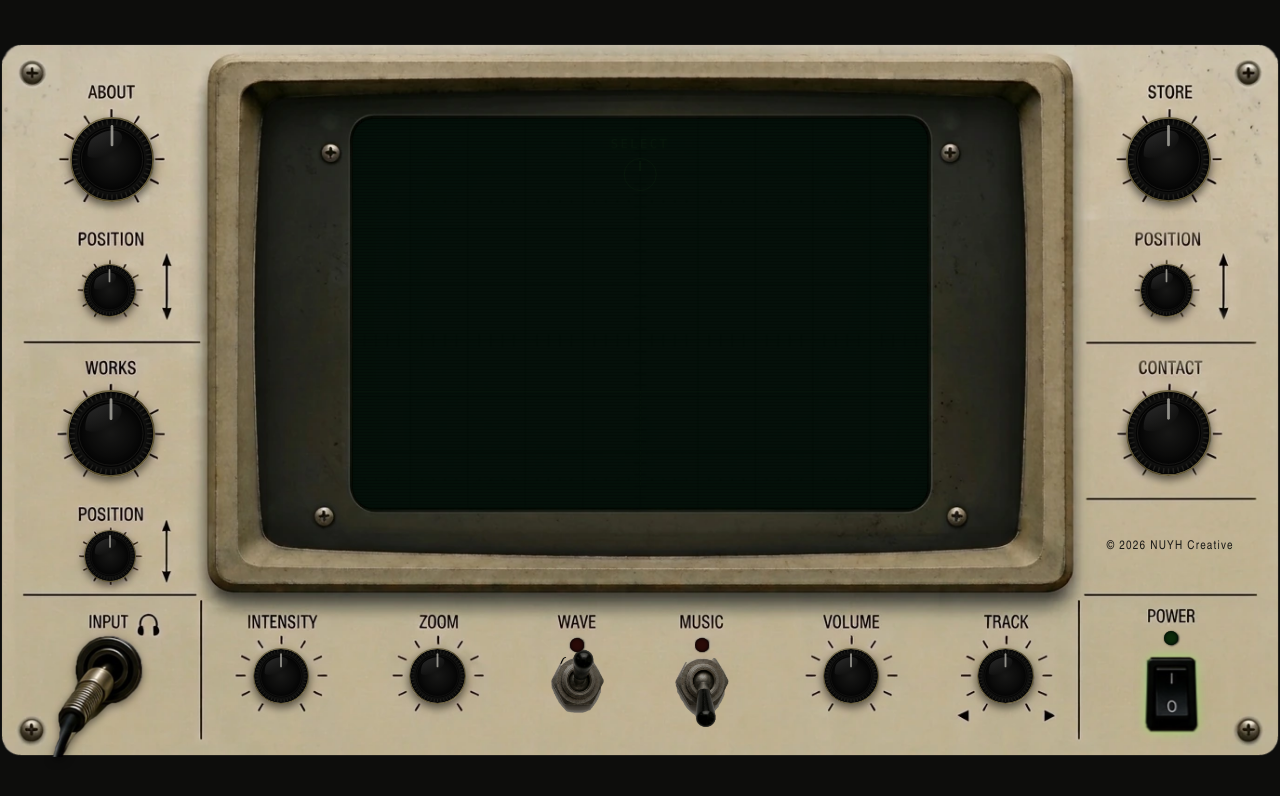
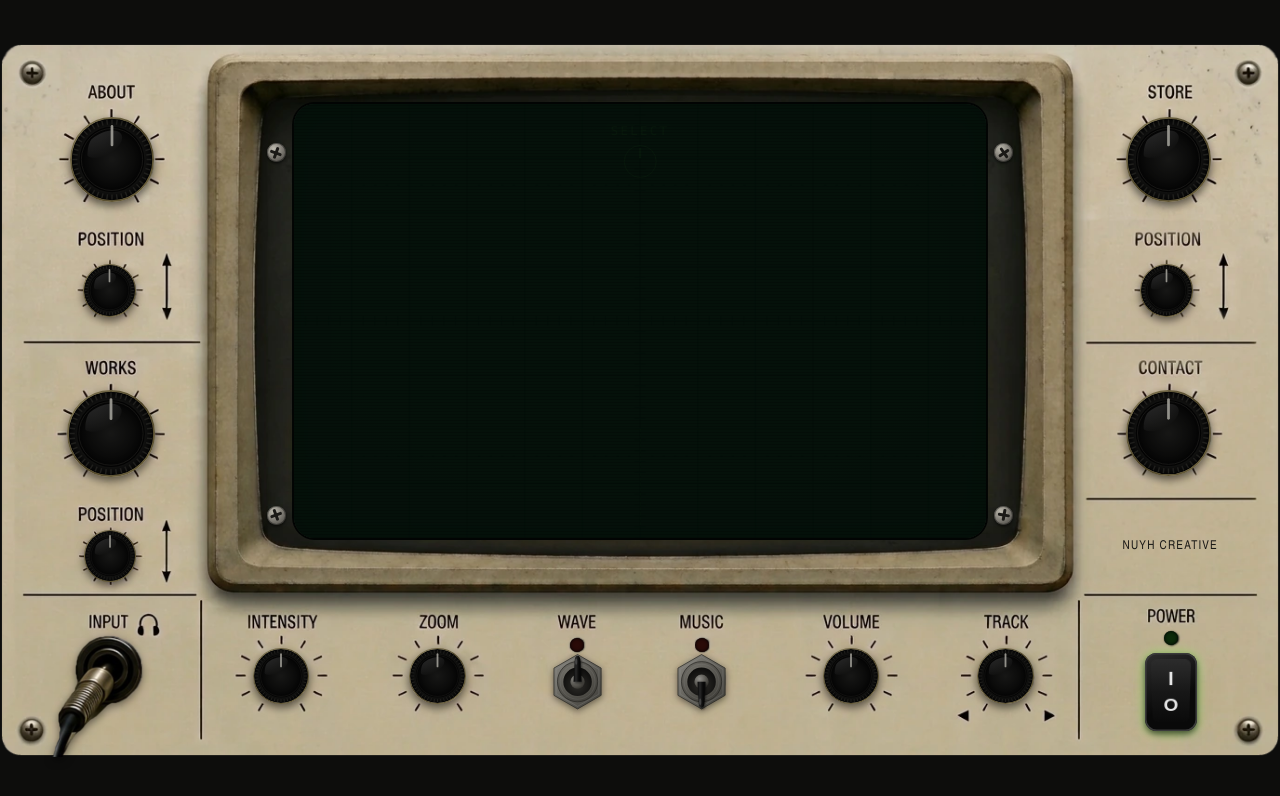
Before and after one commit to NUYH-music/nuyhcreative_site, a plain HTML site: page index.html in a window 1280 px wide. Drawn offline with Linux system fonts and the light colour scheme.

Commit message:
Add files via upload

```diff
--- a/index.html
+++ b/index.html
@@ -24,18 +24,20 @@ a{color:inherit;text-underline-offset:.2em}
 .k.d .r{transition:none}
 .k:focus-visible,.t:focus-visible,.p:focus-visible{outline:2px solid #7dff4a}
 /* toggles / power */
-.t,.p{z-index:3;padding:0;border:0;background:none;cursor:pointer}
-.t img,.p img{width:100%;height:100%;display:block;pointer-events:none;object-fit:contain;transition:transform .15s}
+.t,.p{z-index:3;padding:0;border:0;background:none;cursor:pointer;-webkit-tap-highlight-color:transparent}
 .t{filter:drop-shadow(0 .2cqw .3cqw rgba(0,0,0,.5))}
-.t img{position:absolute;inset:0;transition:opacity .12s ease-out}
-.t .o{opacity:0}
-.t:not(.on) .u{opacity:0}
-.t:not(.on) .o{opacity:1}
-.t:active{transform:scale(.97)}
-.p:not(.on) img{transform:perspective(160px) rotateX(14deg);filter:brightness(.8)}
+.t svg{display:block;width:100%;height:100%;pointer-events:none}
+.lv{transform-box:view-box;transform-origin:50px 52px;transition:transform .16s cubic-bezier(.3,1.3,.5,1)}
+.t:not(.on) .lv{transform:scaleY(-1)} /* lever up = ON, down = OFF */
+/* power: housing is fixed, only the rocker face tilts */
+.p{perspective:140px;border-radius:.9cqw;padding:.55cqw;background:linear-gradient(150deg,#2e2e2e,#090909 60%);box-shadow:inset 0 0 0 .12cqw #3a3a3a,0 .25cqw .5cqw rgba(0,0,0,.6)}
+.pf{display:flex;flex-direction:column;justify-content:space-between;align-items:center;width:100%;height:100%;padding:.7cqw 0;border-radius:.45cqw;color:#e6e6e6;font:600 1.5cqw/1 Arial,Helvetica,sans-serif;pointer-events:none;transition:transform .14s ease-out,background .14s;transform:rotateX(-13deg);background:linear-gradient(180deg,#2c2c2c,#171717 50%,#0a0a0a)}
+.p.on .pf{transform:rotateX(13deg);background:linear-gradient(180deg,#0a0a0a,#171717 50%,#2c2c2c)}
+.pf b{font-weight:600}
 .w:not(.on) .p{animation:hint 2.2s ease-in-out infinite}
 @keyframes hint{50%{filter:drop-shadow(0 0 .8cqw rgba(125,255,74,.9))}}
-.w:not(.on) .k,.w:not(.on) .t{filter:brightness(.6)}
+.w:not(.on) .k{filter:brightness(.6)}
+.w:not(.on) .t{filter:drop-shadow(0 .2cqw .3cqw rgba(0,0,0,.5)) brightness(.6)}
 .led{z-index:3;border-radius:50%;background:#2a0b08;box-shadow:inset 0 0 .3cqw #000;transition:.2s}
 .led.g{background:#0c2a0a}
 .led.r.lit{background:radial-gradient(#ffd9bd,#ff3a1a 55%,#a00);box-shadow:0 0 .9cqw .25cqw rgba(255,60,30,.75)}
@@ -44,27 +46,30 @@ a{color:inherit;text-underline-offset:.2em}
 .jack img{position:absolute;inset:0;width:100%;height:100%}
 .cr{z-index:3;display:flex;align-items:center;justify-content:center;white-space:nowrap;font:500 .95cqw/1 "Arial Narrow","Helvetica Neue",Arial,sans-serif;letter-spacing:.1em;color:#1b1a17;pointer-events:none}
 /* screen */
-.scr{z-index:4;overflow:hidden;border-radius:1.6cqw;color:#7dff4a;font-family:ui-monospace,"SF Mono","Cascadia Mono",Menlo,Consolas,"Apple SD Gothic Neo","Noto Sans KR",monospace;text-shadow:0 0 .5cqw rgba(110,255,60,.75);filter:brightness(calc(.55 + var(--int,.7)*.75))}
+.scr{z-index:4;overflow:hidden;border-radius:1.6cqw;background:radial-gradient(ellipse at 50% 45%,#2b3a2c,#243126 70%,#1d281f);box-shadow:inset 0 0 2.4cqw rgba(0,0,0,.65),0 0 0 .15cqw #020403;color:#7dff4a;font-family:ui-monospace,"SF Mono","Cascadia Mono",Menlo,Consolas,"Apple SD Gothic Neo","Noto Sans KR",monospace;text-shadow:0 0 .5cqw rgba(110,255,60,.75);filter:brightness(calc(.55 + var(--int,.7)*.75))}.gr{position:absolute;inset:0;width:100%;height:100%;display:block}
+.sc{z-index:5;width:1.5cqw;height:1.5cqw;border-radius:50%;background:radial-gradient(circle at 35% 30%,#bdbaae,#74716a 55%,#3a3934);box-shadow:0 .1cqw .25cqw rgba(0,0,0,.7),inset 0 0 0 .08cqw rgba(0,0,0,.4);pointer-events:none}
+.sc::before,.sc::after{content:"";position:absolute;left:50%;top:50%;background:#1b1a17;border-radius:.1cqw;transform:translate(-50%,-50%) rotate(var(--r,0deg))}
+.sc::before{width:64%;height:15%}.sc::after{width:15%;height:64%}
 .scr::before{content:"";position:absolute;inset:0;background:#04100a;opacity:.95;transition:opacity .5s;z-index:5;pointer-events:none}
 .scr::after{content:"";position:absolute;inset:0;z-index:6;pointer-events:none;background:repeating-linear-gradient(0deg,rgba(0,0,0,.2) 0 1px,transparent 1px 3px)}
 .on .scr::before{opacity:0}
 .on .scr{animation:boot .8s ease-out}
 @keyframes boot{0%{filter:brightness(0);transform:scaleY(.02)}30%{filter:brightness(2.4);transform:scaleY(.04)}60%{filter:brightness(1.8);transform:scaleY(1)}100%{transform:none}}
-.sel{position:absolute;left:50%;top:4%;transform:translateX(-50%);text-align:center;font-size:.95cqw;letter-spacing:.2em;opacity:.85}
+.sel{position:absolute;left:50%;top:4%;white-space:nowrap;transform:translateX(-50%);text-align:center;font-size:.95cqw;letter-spacing:.2em;opacity:.85}
 .sk{width:2.6cqw;height:2.6cqw;margin:.3cqw auto 0;border:.1cqw solid currentColor;border-radius:50%;position:relative;transition:transform .2s}
 .sk::after{content:"";position:absolute;left:50%;top:6%;width:.1cqw;height:32%;background:currentColor;transform:translateX(-50%)}
 #info{position:absolute;left:4%;right:4%;top:19%;height:50%;display:flex;flex-direction:column;justify-content:center;align-items:center;text-align:center;gap:.35cqw}
 #info>*{animation:ty .5s steps(20) both}
 @keyframes ty{from{clip-path:inset(0 100% 0 0);opacity:.2}to{clip-path:inset(0 0 0 0);opacity:1}}
-.ti{font-size:4.4cqw;font-weight:700;letter-spacing:.2em;padding-left:.2em}
-.su{font-size:1.25cqw;letter-spacing:.3em}
-.hd{font-size:1.5cqw;letter-spacing:.15em;margin-bottom:.4cqw}
-.ln{font-size:1.4cqw}
+.ti{font-size:5cqw;font-weight:700;letter-spacing:.2em;padding-left:.2em}
+.su{font-size:1.4cqw;letter-spacing:.3em}
+.hd{font-size:1.65cqw;letter-spacing:.15em;margin-bottom:.4cqw}
+.ln{font-size:1.5cqw}
 .hz,.cl,#trk{position:absolute}
-.hz{left:0;right:0;top:70%;border-top:1px solid rgba(110,255,60,.35)}
-.cl{left:50%;top:70%;height:24%;border-left:1px dashed rgba(110,255,60,.35)}
-#cv{position:absolute;left:0;top:71%;width:100%;height:22%}
-#trk{left:0;right:0;bottom:3%;text-align:center;font-size:1.2cqw;letter-spacing:.15em}
+.hz{left:0;right:0;top:75%;border-top:1px solid rgba(110,255,60,.35)}
+.cl{left:50%;top:75%;height:22%;border-left:1px dashed rgba(110,255,60,.35)}
+#cv{position:absolute;left:0;top:76%;width:100%;height:18%}
+#trk{left:0;right:0;bottom:2.5%;text-align:center;font-size:1.2cqw;letter-spacing:.15em}
 /* plain content (mobile portrait / no-JS) + footer */
 .plain{position:absolute;width:1px;height:1px;overflow:hidden;clip:rect(0 0 0 0);white-space:nowrap}
 .hint{display:none;font-size:.85rem;opacity:.7;margin:.6rem 1rem 0;text-align:center}
@@ -74,6 +79,14 @@ footer{font-size:.8rem;opacity:.65;padding:.5rem 1rem;text-align:center}
 </style>
 </head>
 <body>
+<svg width="0" height="0" style="position:absolute" aria-hidden="true"><defs>
+<linearGradient id="gNut" x1="0" y1="0" x2="1" y2="1"><stop offset="0" stop-color="#e6e3d8"/><stop offset=".45" stop-color="#aaa79c"/><stop offset="1" stop-color="#65635b"/></linearGradient>
+<radialGradient id="gRing" cx=".4" cy=".35" r=".8"><stop offset="0" stop-color="#d2cfc3"/><stop offset=".6" stop-color="#8d8a80"/><stop offset="1" stop-color="#55534b"/></radialGradient>
+<radialGradient id="gWell" cx=".5" cy=".62" r=".6"><stop offset="0" stop-color="#4b4943"/><stop offset="1" stop-color="#171614"/></radialGradient>
+<radialGradient id="gBall" cx=".35" cy=".3" r=".8"><stop offset="0" stop-color="#f2f0e8"/><stop offset=".6" stop-color="#8e8b81"/><stop offset="1" stop-color="#4c4a43"/></radialGradient>
+<linearGradient id="gLev" x1="0" y1="0" x2="1" y2="0"><stop offset="0" stop-color="#0a0a0a"/><stop offset=".3" stop-color="#434343"/><stop offset=".65" stop-color="#121212"/><stop offset="1" stop-color="#050505"/></linearGradient>
+<filter id="tsh" x="-50%" y="-50%" width="200%" height="200%"><feDropShadow dx="1.5" dy="2.5" stdDeviation="1.6" flood-color="#000" flood-opacity=".55"/></filter>
+</defs></svg>
 <div class="w" id="w">
 <div class="bk"></div>
 <img src="assets/plate.webp" alt="" width="1376" height="768">
@@ -88,17 +101,18 @@ footer{font-size:.8rem;opacity:.65;padding:.5rem 1rem;text-align:center}
 <div class="k" data-k="zoom" role="slider" tabindex="0" aria-label="zoom" aria-valuemin="0" aria-valuemax="100" style="left:31.969%;top:84.661%;width:4.433%;height:7.943%"><img class="r" src="assets/knob.svg" alt="" draggable="false"><img src="assets/knob-gloss.svg" alt="" draggable="false"></div>
 <div class="k" data-k="vol" role="slider" tabindex="0" aria-label="vol" aria-valuemin="0" aria-valuemax="100" style="left:64.259%;top:84.661%;width:4.433%;height:7.943%"><img class="r" src="assets/knob.svg" alt="" draggable="false"><img src="assets/knob-gloss.svg" alt="" draggable="false"></div>
 <div class="k" data-k="track" role="slider" tabindex="0" aria-label="track" aria-valuemin="0" aria-valuemax="100" style="left:76.359%;top:84.674%;width:4.433%;height:7.943%"><img class="r" src="assets/knob.svg" alt="" draggable="false"><img src="assets/knob-gloss.svg" alt="" draggable="false"></div>
-<button class="t" id="t-wave" aria-label="wave" aria-pressed="false" style="left:42.558%;top:84.674%;width:5.087%;height:11.621%"><img class="u" src="assets/toggle-on.png" alt="" draggable="false"><img class="o" src="assets/toggle-off.png" alt="" draggable="false"></button>
+<button class="t" id="t-wave" aria-label="wave" aria-pressed="false" style="left:42.558%;top:84.674%;width:5.087%;height:11.621%"></button>
 <i class="led r" id="l-wave" style="left:44.528%;top:83.281%;width:1.090%;height:1.953%"></i>
-<button class="t" id="t-music" aria-label="music" aria-pressed="false" style="left:52.297%;top:84.661%;width:5.087%;height:11.621%"><img class="u" src="assets/toggle-on.png" alt="" draggable="false"><img class="o" src="assets/toggle-off.png" alt="" draggable="false"></button>
+<button class="t" id="t-music" aria-label="music" aria-pressed="false" style="left:52.297%;top:84.661%;width:5.087%;height:11.621%"></button>
 <i class="led r" id="l-music" style="left:54.281%;top:83.281%;width:1.090%;height:1.953%"></i>
-<button class="p" id="power" aria-label="power" aria-pressed="false" style="left:89.426%;top:85.417%;width:4.070%;height:10.938%"><img src="assets/rocker.png" alt="" draggable="false"></button>
+<button class="p" id="power" aria-label="power" aria-pressed="false" style="left:89.426%;top:85.417%;width:4.070%;height:10.938%"><span class="pf"><b>I</b><b>O</b></span></button>
 <i class="led g" id="l-power" style="left:90.952%;top:82.357%;width:1.090%;height:1.953%"></i>
 <div class="jack" style="left:2.536%;top:81.510%;width:10.683%;height:18.490%"><img src="assets/jack.png" alt="" draggable="false"></div>
-<div class="cr" style="left:85.029%;top:67.839%;width:12.791%;height:5.208%">© 2026 NUYH Creative</div>
+<div class="cr" style="left:85.029%;top:67.839%;width:12.791%;height:5.208%">NUYH CREATIVE</div>
 
-<div class="scr" id="scr" style="left:27.616%;top:10.677%;width:44.767%;height:54.427%" aria-live="polite">
-<div class="sel">SELECT<div class="sk" id="sk"></div></div>
+<i class="sc" style="left:20.834%;top:14.021%;--r:20deg"></i><i class="sc" style="left:77.662%;top:14.021%;--r:-35deg"></i><i class="sc" style="left:20.834%;top:64.802%;--r:70deg"></i><i class="sc" style="left:77.662%;top:64.802%;--r:10deg"></i>
+<div class="scr" id="scr" style="left:22.965%;top:8.594%;width:54.070%;height:60.677%" aria-live="polite">
+<div class="sel"><span id="sel-t">SELECT</span><div class="sk" id="sk"></div></div>
 <div id="info"></div>
 <div class="hz"></div><div class="cl"></div>
 <canvas id="cv"></canvas>
@@ -134,6 +148,15 @@ const PAGES={
 };
 const TRACKS=["assets/track01.mp3","assets/track02.mp3","assets/track03.mp3"]; // put your audio files here
 /* ================================================================ */
+/* toggle art (vector) + screen grid */
+const TG='<svg viewBox="0 0 100 128" aria-hidden="true"><polygon points="50,10 86.4,31 86.4,73 50,94 13.6,73 13.6,31" fill="url(#gNut)" stroke="#34332e"/><polygon points="50,14 82.9,33 82.9,71 50,90 17.1,71 17.1,33" fill="none" stroke="rgba(255,255,255,.35)"/><circle cx="50" cy="52" r="31" fill="url(#gRing)" stroke="#3a3934"/><circle cx="50" cy="52" r="27" fill="none" stroke="rgba(255,255,255,.25)"/><circle cx="50" cy="52" r="22" fill="url(#gWell)"/><circle cx="50" cy="52" r="11" fill="url(#gBall)"/><g filter="url(#tsh)"><g class="lv"><path d="M43.8 52L45.6 20Q45.8 12 50 12Q54.2 12 54.4 20L56.2 52Z" fill="url(#gLev)"/><ellipse cx="47.9" cy="21" rx="1.7" ry="5" fill="rgba(255,255,255,.28)"/></g></g></svg>';
+document.querySelectorAll(".t").forEach(b=>b.innerHTML=TG);
+(()=>{ const W=744,H=466,C=12,R=8,cw=W/C,rh=H/R; let d="",t="",o="";
+  for(let i=1;i<C;i++) d+=`M${i*cw} 0V${H}`; for(let j=1;j<R;j++) d+=`M0 ${j*rh}H${W}`;
+  for(let x=0;x<=W;x+=cw/5) t+=`M${x} ${H/2-5}V${H/2+5}`; for(let y=0;y<=H;y+=rh/5) t+=`M${W/2-6} ${y}H${W/2+6}`;
+  for(const j of [1,6]) for(let i=0;i<C;i++) for(let k=0;k<4;k++) o+=`M${i*cw+cw*.2+k*cw*.2} ${(j+.5)*rh}h1.4`;
+  document.getElementById("scr").insertAdjacentHTML("afterbegin",`<svg class="gr" viewBox="0 0 ${W} ${H}" preserveAspectRatio="none" aria-hidden="true"><g stroke="#04100a" fill="none"><path d="${d}" stroke-width="1.6"/><path d="${t}" stroke-width="1.4"/><path d="${o}" stroke-width="1.6" stroke-linecap="round"/></g></svg>`);
+})();
 const $=s=>document.querySelector(s), clamp=(v,a=0,b=1)=>Math.min(b,Math.max(a,v));
 const S={on:0,wave:1,music:0,page:null,sub:{about:0,works:0,store:0},tr:0,bad:0}, V={int:.5,zoom:.5,vol:.5};
 const SEC=["about","works","store","contact"], POS={aboutp:"about",worksp:"works",storep:"store"};
@@ -143,7 +166,7 @@ let AC,an,buf;
 
 /* ---- screen text ---- */
 function show(){
-  info.replaceChildren();
+  info.replaceChildren(); $("#sel-t").textContent=S.page?"SELECT POSITION":"SELECT";
   if(!S.on) return;
   const rows=[];
   if(!S.page){ rows.push(["ti","NUYH"],["su","MUSIC / SOUND / VISUAL / GAME"]); }
```
